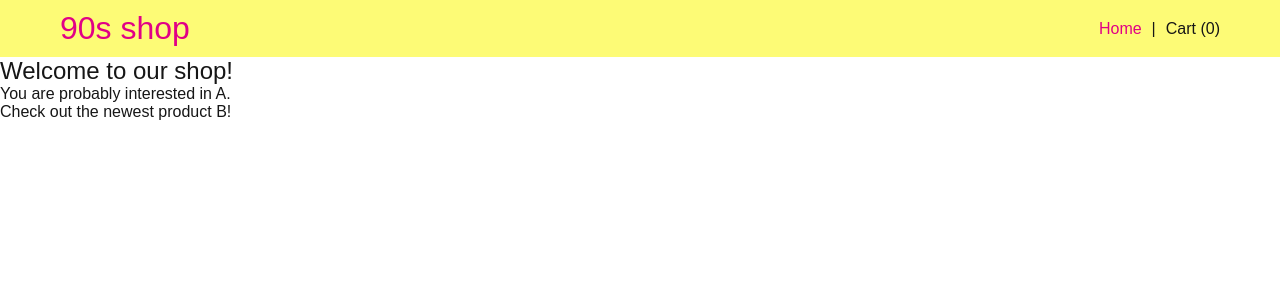
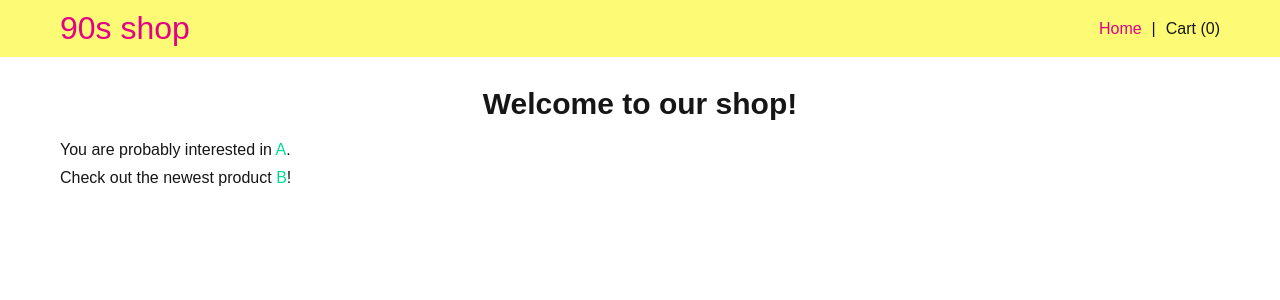
Before and after one commit to Sitkus/marketplace-mvp_react, a React (Create React App) app: page / in a window 1280 px wide. Shown: the top 300 px of the page. Built offline with nearby package versions, Linux system fonts and the light colour scheme.

Commit message:
Add styles to HomePage

```diff
--- a/src/assets/scss/components/HomePage.scss
+++ b/src/assets/scss/components/HomePage.scss
@@ -0,0 +1,34 @@
+.home {
+    margin: 0 auto;
+    width: 100%;
+    max-width: var(--var-max-width);
+    padding: 3rem 2rem;
+
+    &__title {
+        text-align: center;
+        font-weight: 600;
+        margin-bottom: 2rem;
+    }
+
+    &__paragraph {
+        margin-bottom: 1rem;
+    }
+
+    &__link {
+        color: var(--var-green);
+    }
+}
+
+@media screen and (min-width: 500px) {
+    .home__title {
+        font-size: 3rem;
+    }
+
+    .home__link {
+        transition: 150ms color ease-in-out;
+
+        &:hover {
+            color: var(--var-purple);
+        }
+    }
+}
--- a/src/components/HomePage.js
+++ b/src/components/HomePage.js
@@ -1,18 +1,27 @@
 import { Link } from 'react-router-dom';
+import 'assets/scss/components/HomePage.scss';
 
 function HomePage() {
     return (
-        <div>
-            <h2>Welcome to our shop!</h2>
+        <article className="home">
+            <h2 className="home__title">Welcome to our shop!</h2>
 
-            <p>
-                You are probably interested in <Link to="products/a">A</Link>.
+            <p className="home__paragraph">
+                You are probably interested in{' '}
+                <Link className="home__link" to="products/a">
+                    A
+                </Link>
+                .
             </p>
 
-            <p>
-                Check out the newest product <Link to="products/b">B</Link>!
+            <p className="home__paragraph">
+                Check out the newest product{' '}
+                <Link className="home__link" to="products/b">
+                    B
+                </Link>
+                !
             </p>
-        </div>
+        </article>
     );
 }
 
```
